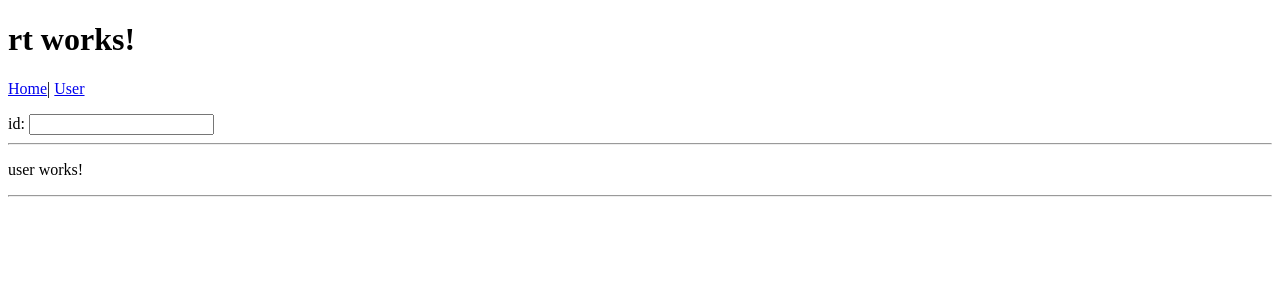
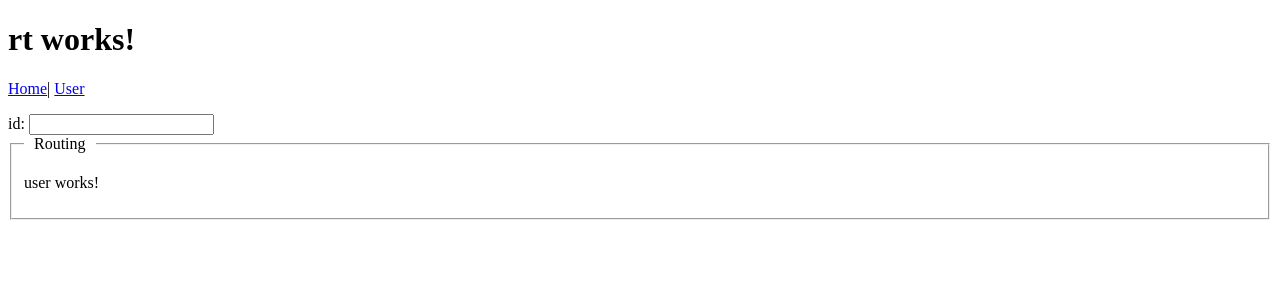
Before and after one commit to avilavate/ng-rout, an Angular app: page /user/1 in a window 1280 px wide. Shown: the top 300 px of the page. Built offline with nearby package versions, Linux system fonts and the light colour scheme.

Commit message:
Some unneccessary styles ;)

```diff
--- a/src/app/app.component.html
+++ b/src/app/app.component.html
@@ -1,8 +1,16 @@
 <h1>
   {{title}}
 </h1>
-<p><a [routerLink]="['/home']">Home</a>| <a [routerLink]="['/user', id.value]">User</a> </p>
+<p><a [routerLink]="['home']">Home</a>| <a [routerLink]="['user', id.value]">User</a> </p>
 id: <input type="text" #id>
-<hr>
-<router-outlet></router-outlet>
-<hr>
+<style>
+  legend.scheduler-border {
+    width:inherit; /* Or auto */
+    padding:0 10px; /* To give a bit of padding on the left and right */
+    border-bottom:none;
+}
+</style>
+<fieldset>
+  <legend class="scheduler-border">Routing</legend>
+  <router-outlet></router-outlet>
+</fieldset>
--- a/src/app/user/user.component.ts
+++ b/src/app/user/user.component.ts
@@ -1,4 +1,4 @@
-import { Component, OnInit } from '@angular/core';
+import { Component, OnInit, OnDestroy } from '@angular/core';
 import {ActivatedRoute} from '@angular/router';
 
 @Component({
@@ -6,13 +6,14 @@ import {ActivatedRoute} from '@angular/router';
   templateUrl: './user.component.html',
   styleUrls: ['./user.component.css']
 })
-export class UserComponent implements OnInit {
-
+export class UserComponent implements OnInit, OnDestroy {
+    ngOnDestroy(): void {
+     console.log("ngOnDestroy: "+this.activatedRoute.snapshot.params[0]);
+    }
   constructor(public activatedRoute:ActivatedRoute) {
+     console.log("constructor: "+this.activatedRoute.snapshot.params);
    }
-
   ngOnInit() {
-    console.log(this.activatedRoute.snapshot.params);
+ //   console.log("ngOnInit"+this.activatedRoute.snapshot.params[0]);
   }
-
 }
```
